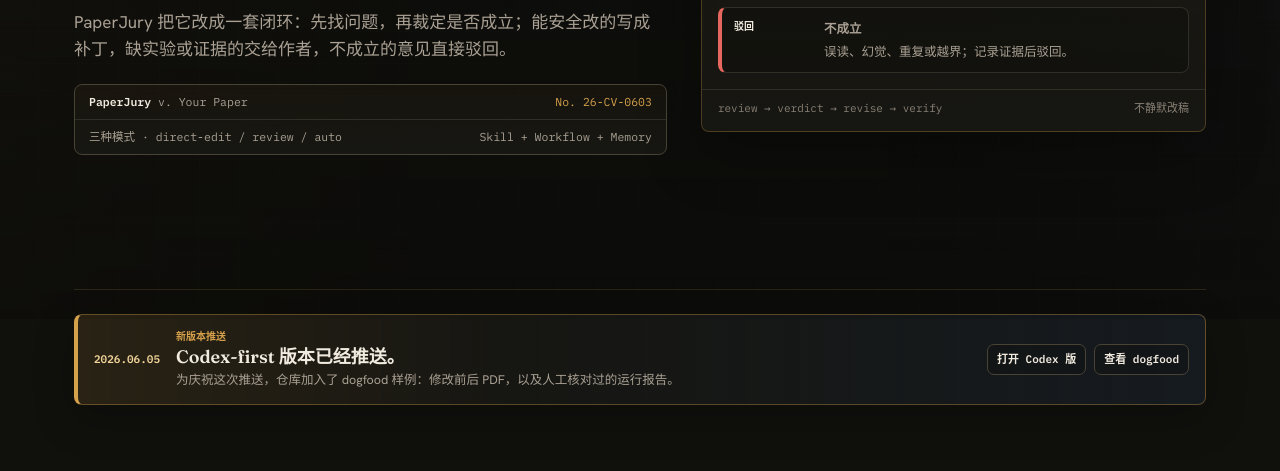
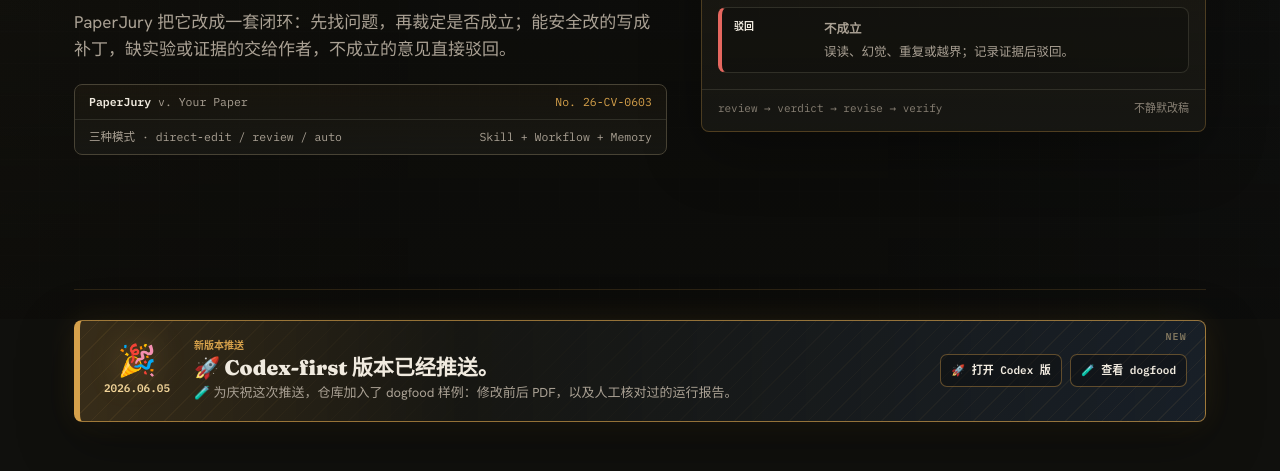
Before and after one commit to u7079256/paperjury, a website: page docs/overview.html in a window 1280 px wide. Shown: the part 481-952 px from the top of the page. Drawn offline with Linux system fonts and the light colour scheme.

Commit message:
Make Codex release news prominent

```diff
--- a/docs/overview.html
+++ b/docs/overview.html
@@ -63,19 +63,24 @@
   nav.bar .langbtn:hover{color:#f2d59a;border-color:var(--seal);background:var(--paper)}
   nav.bar .langbtn:focus-visible{outline:2px solid var(--seal);outline-offset:2px}
 
-  .news-strip{scroll-margin-top:62px;padding:24px 0 0}
-  .news-card{display:grid;grid-template-columns:auto minmax(0,1fr) auto;gap:16px;align-items:center;
-    border:1px solid rgba(214,161,75,.36);border-left:4px solid var(--seal);border-radius:8px;
-    background:linear-gradient(90deg,rgba(214,161,75,.13),rgba(23,23,19,.92) 38%,rgba(91,156,255,.08));
-    padding:14px 16px;box-shadow:0 14px 42px rgba(0,0,0,.24)}
-  .news-date{font-family:var(--mono);font-size:11px;font-weight:600;color:#f2d59a;white-space:nowrap}
+  .news-strip{scroll-margin-top:62px;padding:30px 0 4px}
+  .news-card{display:grid;grid-template-columns:auto minmax(0,1fr) auto;gap:18px;align-items:center;position:relative;overflow:hidden;
+    border:1.5px solid rgba(214,161,75,.66);border-left:6px solid var(--seal);border-radius:8px;
+    background:
+      linear-gradient(90deg,rgba(214,161,75,.2),rgba(23,23,19,.96) 34%,rgba(91,156,255,.11)),
+      repeating-linear-gradient(135deg,rgba(214,161,75,.08) 0 1px,transparent 1px 13px);
+    padding:17px 18px;box-shadow:0 18px 55px rgba(0,0,0,.34),0 0 32px rgba(214,161,75,.12)}
+  .news-card::after{content:"NEW";position:absolute;right:18px;top:8px;font-family:var(--mono);font-size:10px;font-weight:700;color:rgba(242,213,154,.48);letter-spacing:.12em}
+  .news-badge{display:grid;grid-template-columns:auto;gap:4px;justify-items:center;align-items:center;min-width:78px}
+  .news-emoji{font-size:31px;line-height:1;filter:drop-shadow(0 0 16px rgba(214,161,75,.38))}
+  .news-date{font-family:var(--mono);font-size:11px;font-weight:700;color:#f2d59a;white-space:nowrap}
   .news-copy{min-width:0}
   .news-label{font-family:var(--mono);font-size:10px;font-weight:700;color:var(--seal);letter-spacing:0;text-transform:uppercase}
-  .news-title{font-family:var(--serif);font-size:18px;font-weight:600;color:var(--ink);line-height:1.18;margin-top:2px}
-  .news-note{font-size:12.5px;color:var(--muted);margin-top:3px}
+  .news-title{font-family:var(--serif);font-size:21px;font-weight:900;color:var(--ink);line-height:1.16;margin-top:2px}
+  .news-note{font-size:13px;color:var(--muted);margin-top:4px;max-width:760px}
   .news-actions{display:flex;gap:8px;flex-wrap:wrap;justify-content:flex-end}
   .news-actions a{font-family:var(--mono);font-size:11px;font-weight:600;text-decoration:none;color:var(--ink);
-    border:1px solid var(--line2);border-radius:7px;padding:6px 9px;background:rgba(11,11,9,.28);white-space:nowrap;transition:.18s}
+    border:1px solid rgba(214,161,75,.4);border-radius:7px;padding:7px 10px;background:rgba(11,11,9,.36);white-space:nowrap;transition:.18s}
   .news-actions a:hover{border-color:var(--seal);color:#f2d59a;background:var(--paper2)}
 
   header.hero{padding:72px 0 36px;border-bottom:1px solid rgba(214,161,75,.16)}
@@ -387,15 +392,15 @@
 
   <section id="news" class="news-strip reveal" aria-label="PaperJury news">
     <div class="news-card">
-      <div class="news-date">2026.06.05</div>
+      <div class="news-badge"><span class="news-emoji" aria-hidden="true">🎉</span><span class="news-date">2026.06.05</span></div>
       <div class="news-copy">
         <div class="news-label"><span class="zh">新版本推送</span><span class="en">release note</span></div>
-        <div class="news-title"><span class="zh">Codex-first 版本已经推送。</span><span class="en">The Codex-first port has shipped.</span></div>
-        <div class="news-note"><span class="zh">为庆祝这次推送，仓库加入了 dogfood 样例：修改前后 PDF，以及人工核对过的运行报告。</span><span class="en">To mark the push, the repo now includes a dogfood sample with before/after PDFs and a human-verified run report.</span></div>
+        <div class="news-title"><span class="zh">🚀 Codex-first 版本已经推送。</span><span class="en">🚀 The Codex-first port has shipped.</span></div>
+        <div class="news-note"><span class="zh">🧪 为庆祝这次推送，仓库加入了 dogfood 样例：修改前后 PDF，以及人工核对过的运行报告。</span><span class="en">🧪 To mark the push, the repo now includes a dogfood sample with before/after PDFs and a human-verified run report.</span></div>
       </div>
       <div class="news-actions">
-        <a href="https://github.com/u7079256/paperjury-codex"><span class="zh">打开 Codex 版</span><span class="en">Open Codex port</span></a>
-        <a href="https://github.com/u7079256/paperjury/tree/main/samples/dogfood"><span class="zh">查看 dogfood</span><span class="en">View dogfood</span></a>
+        <a href="https://github.com/u7079256/paperjury-codex"><span class="zh">🚀 打开 Codex 版</span><span class="en">🚀 Open Codex port</span></a>
+        <a href="https://github.com/u7079256/paperjury/tree/main/samples/dogfood"><span class="zh">🧪 查看 dogfood</span><span class="en">🧪 View dogfood</span></a>
       </div>
     </div>
   </section>
```
Also changed, not shown: README.zh-CN.md (+5 -2 lines), README.md.
